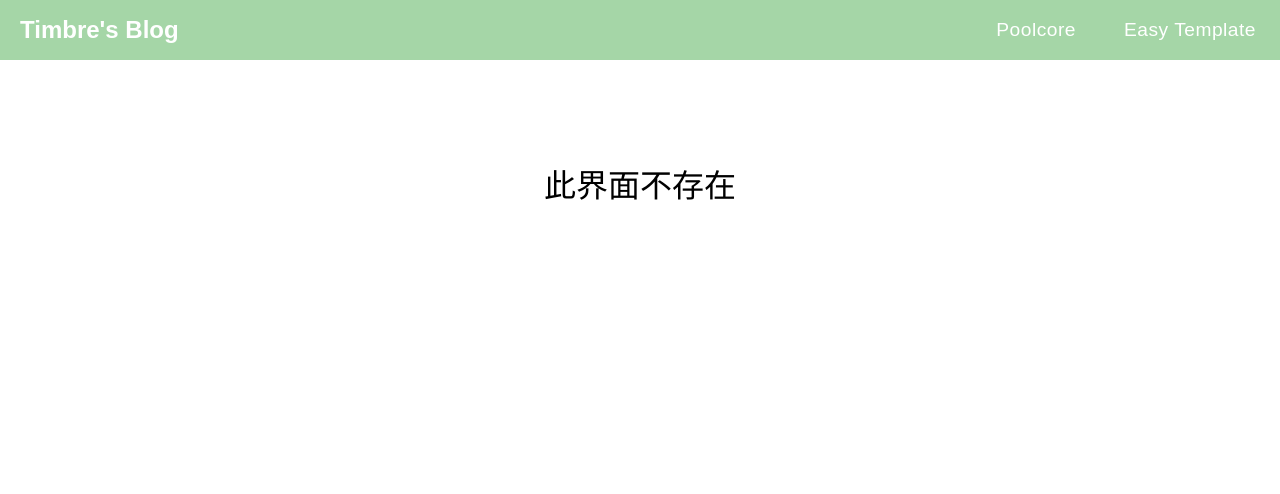
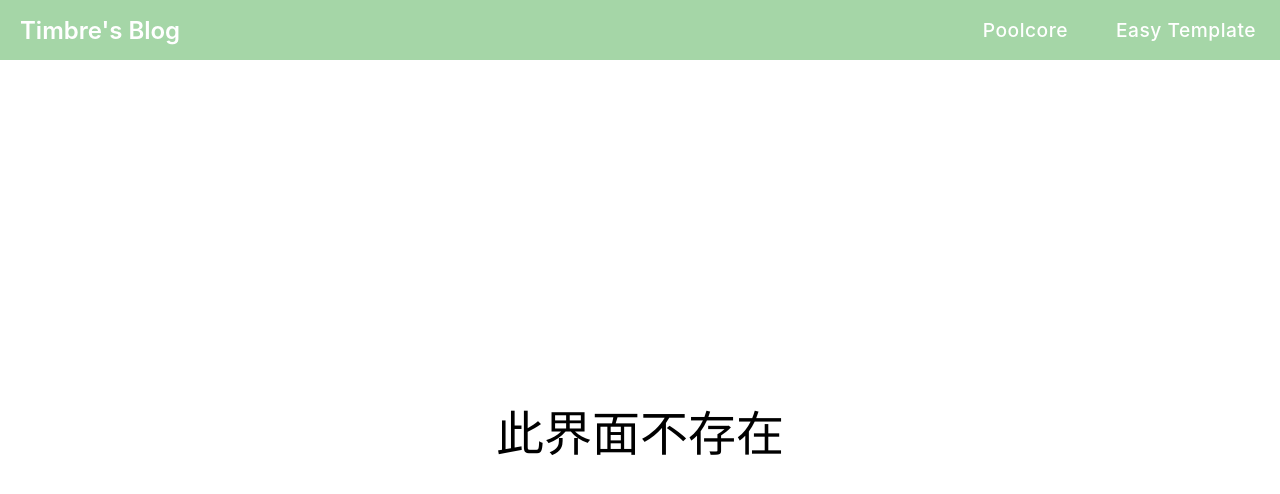
Before and after one commit to Timbre-Line/Timbre-Line.github.io, a plain HTML site: page 404.html in a window 1280 px wide. Drawn offline with Linux system fonts and the light colour scheme; a web font is replaced by a local one.

Commit message:
Update 404.html

```diff
--- a/404.html
+++ b/404.html
@@ -2,23 +2,69 @@
 <html lang="zh">
 <head>
     <meta charset="UTF-8">
+    <meta name="viewport" content="width=device-width, initial-scale=1.0">
     <title>404 - Timbre's Blog</title>
+    <link rel="stylesheet" href="https://cdnjs.cloudflare.com/ajax/libs/font-awesome/6.4.0/css/all.min.css">
     <style>
-        * { margin: 0; padding: 0; }
-        body { font-family: 'Microsoft YaHei', sans-serif; text-align: center; }
-        main { font-size: 2rem; padding-top: 100px; }
+        body {
+            display: flex;
+            flex-direction: column;
+            height: 100vh;
+            font-family: 'SF Pro Display', 'Microsoft YaHei', sans-serif;
+            -webkit-font-smoothing: antialiased;
+            -moz-osx-font-smoothing: grayscale;
+        }
+
+        main {
+            flex: 1;
+            display: flex;
+            align-items: center;
+            justify-content: center;
+            font-size: 3rem;
+            color: black;
+        }
     </style>
 </head>
 <body>
     <div id="header-container"></div>
-    <main>此界面不存在</main>
+
+    <main>
+        此界面不存在
+    </main>
 
     <script>
         fetch('/header.html')
             .then(response => response.text())
             .then(data => {
                 document.getElementById('header-container').innerHTML = data;
-            });
+
+                const menuToggle = document.querySelector('.menu-toggle');
+                const sidebar = document.querySelector('.sidebar');
+                const overlay = document.querySelector('.overlay');
+                const closeBtn = document.querySelector('.close-btn');
+
+                function openSidebar() {
+                    sidebar.classList.add('active');
+                    overlay.style.display = 'block';
+                    document.body.style.overflow = 'hidden';
+                }
+
+                function closeSidebar() {
+                    sidebar.classList.remove('active');
+                    overlay.style.display = 'none';
+                    document.body.style.overflow = 'auto';
+                }
+
+                menuToggle && menuToggle.addEventListener('click', openSidebar);
+                closeBtn && closeBtn.addEventListener('click', closeSidebar);
+                overlay && overlay.addEventListener('click', closeSidebar);
+
+                window.addEventListener('resize', function() {
+                    if (window.innerWidth > 768) {
+                        closeSidebar();
+                    }
+                });
+            })
     </script>
 </body>
 </html>
```
